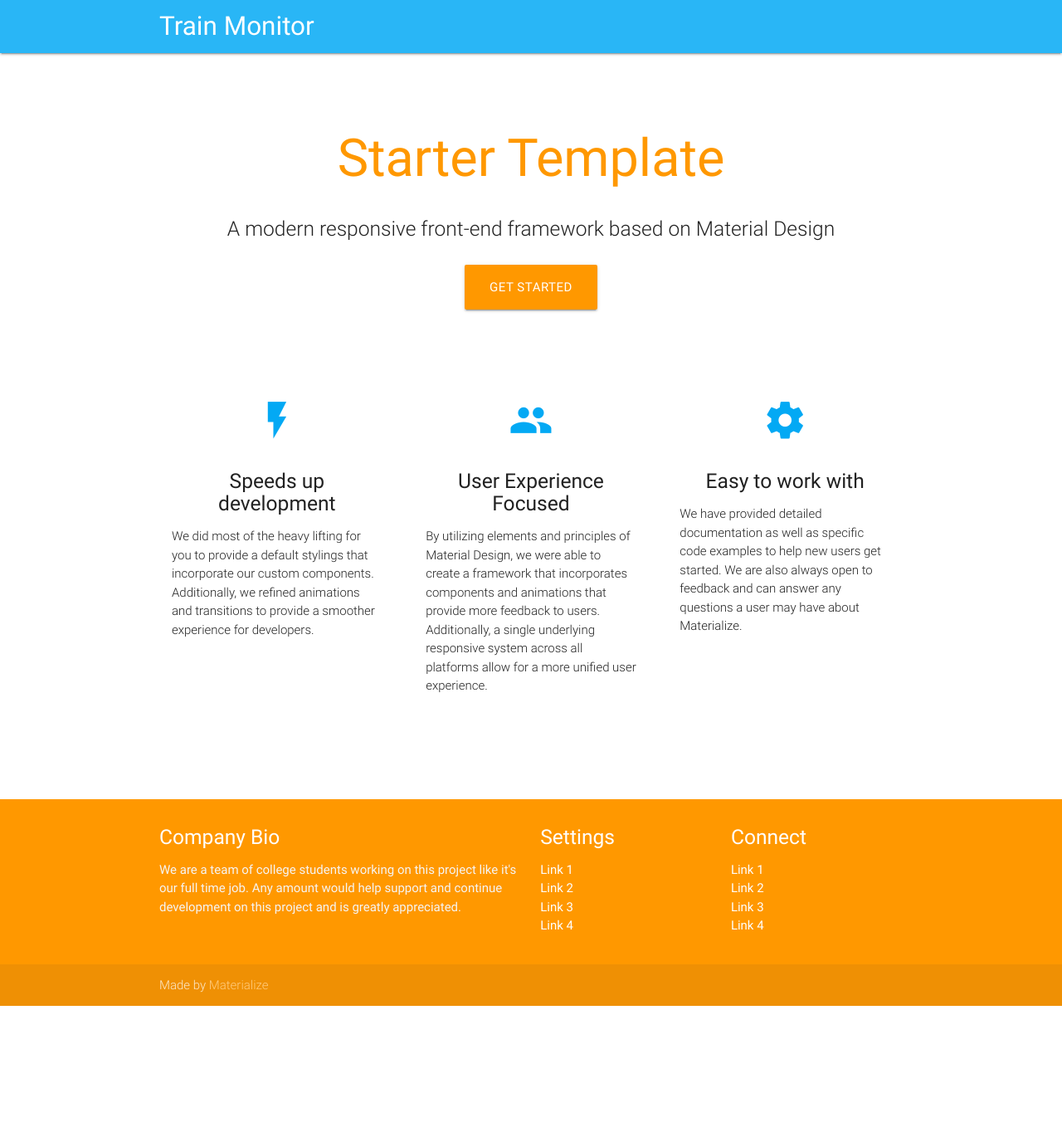
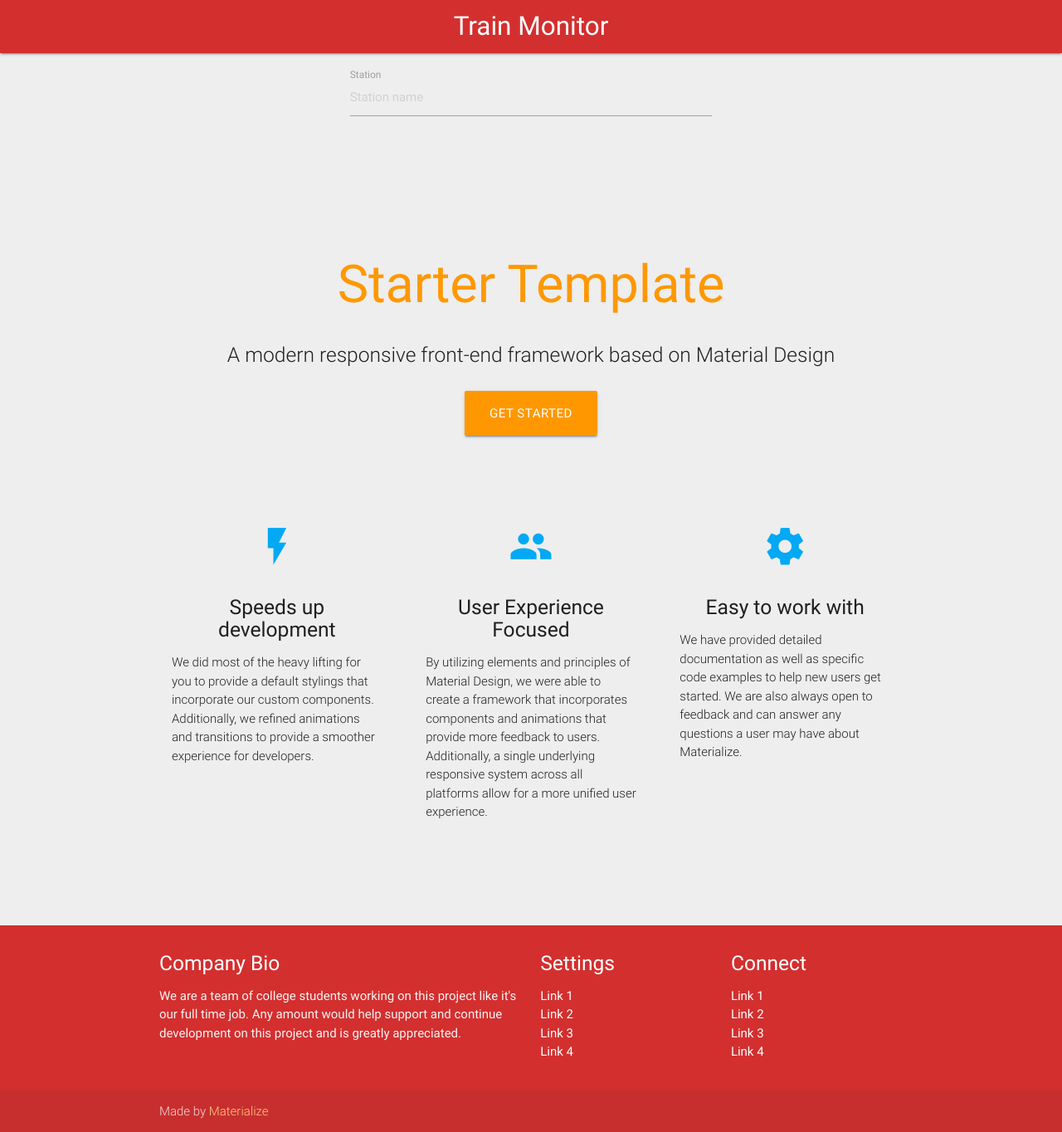
Before and after one commit to kostola/InfoTrain, a Flask app: page / in a window 1280 px wide. Shown: the whole page at 83% size. Before the commit the page ends 1212 px from the top, so only its background shows below. Run offline with Flask 2, Linux system fonts and the light colour scheme; some libraries are stand-ins or nearby versions.

Commit message:
First version of 'stations' api

```diff
--- a/main.py
+++ b/main.py
@@ -1,6 +1,21 @@
-from flask import Flask, render_template
+from flask import Flask, jsonify, render_template
+import collections
+import json
+import requests
 
 app = Flask(__name__)
+
+# ----- APIs --------------------------------------------------------------------------------------
+
+@app.route("/api/v1/stations/<txt>")
+def stations_lookup(txt=None):
+    r = requests.get("http://www.viaggiatreno.it/viaggiatrenonew/resteasy/viaggiatreno/autocompletaStazione/%s" % (txt))
+    unordered_dict = { line.split("|")[0] : line.split("|")[1] for line in r.text.splitlines() if len(line) > 0 }
+    output_dict = collections.OrderedDict(sorted(unordered_dict.items())) if len(unordered_dict) > 0 else {}
+    #return json.dumps(output_dict, separators=(',',':'))
+    return jsonify(output_dict)
+
+# ----- Main routes -------------------------------------------------------------------------------
 
 @app.route("/")
 def index():
@@ -10,5 +25,7 @@ def index():
 def starter():
     return render_template('starter.html')
 
+# ----- Main function -----------------------------------------------------------------------------
+
 if __name__ == "__main__":
     app.run()
--- a/static/js/init.js
+++ b/static/js/init.js
@@ -1,7 +1,50 @@
-(function($){
-  $(function(){
+var changeTimer = false;
 
+/*
+(function($) {
+    $(function() {
+
+
+        $("#station").on("change",function() {
+            if(changeTimer !== false) clearTimeout(changeTimer);
+            changeTimer = setTimeout( function() {
+                console.log("timerz")
+                changeTimer = false;
+            }, 300);
+        });
+    }); // end of document ready
+})(jQuery); // end of jQuery name space
+*/
+
+function setStations(stations) {
+    console.log("setStations");
+    console.log(stations);
+    number_of_stations = Object.keys(stations).length
+    console.log(number_of_stations)
+    if (number_of_stations > 0) {
+        $("#stationmsg").html(number_of_stations + " STATIONS FOUND");
+    } else {
+        $("#stationmsg").html("NO STATIONS");
+    }
+}
+
+$(document).ready( function() {
     $('.button-collapse').sideNav();
 
-  }); // end of document ready
-})(jQuery); // end of jQuery name space
+    $("#station").on('input', function() {
+        if(changeTimer !== false) clearTimeout(changeTimer);
+        changeTimer = setTimeout( function() {
+            console.log("search stations")
+            if ( $("#station").val().length > 0 ) {
+                $.get( "/api/v1/stations/" + $("#station").val(), function(data) {
+                    //console.log("get finished")
+                    //console.log(data)
+                    //$( "body" ).append(data)
+                    setStations(data);
+                }, "json" );
+            } else {
+                $("#stationmsg").html("");
+            }
+        }, 300);
+    });
+});
--- a/templates/index.html
+++ b/templates/index.html
@@ -10,19 +10,29 @@
   <link href="static/css/materialize.css" type="text/css" rel="stylesheet" media="screen,projection"/>
   <link href="static/css/style.css" type="text/css" rel="stylesheet" media="screen,projection"/>
 </head>
-<body>
-  <nav class="light-blue lighten-1" role="navigation">
-    <div class="nav-wrapper container"><a id="logo-container" href="#" class="brand-logo">Train Monitor</a>
-      <!--<ul class="right hide-on-med-and-down">
-        <li><a href="#">Navbar Link</a></li>
-      </ul>
+<body class="grey lighten-3">
+  <nav class="red darken-2" role="navigation">
+    <div class="nav-wrapper container"><a id="logo-container" href="#" class="brand-logo center ">Train Monitor</a>
 
-      <ul id="nav-mobile" class="side-nav">
-        <li><a href="#">Navbar Link</a></li>
-      </ul>
-      <a href="#" data-activates="nav-mobile" class="button-collapse"><i class="material-icons">menu</i></a>-->
     </div>
   </nav>
+
+  <div class="section">
+    <div class="container">
+      <div class="row">
+        <div class="input-field col s12 m6 offset-m3">
+          <input placeholder="Station name" id="station" type="text">
+          <label for="station">Station</label>
+        </div>
+      </div>
+      <div class="row">
+        <div class="col s12 m6 offset-m3" id="stationmsg">
+        </div>
+      </div>
+    </div>
+  </div>
+
+
   <div class="section no-pad-bot" id="index-banner">
     <div class="container">
       <br><br>
@@ -80,7 +90,7 @@
     </div>
   </div>
 
-  <footer class="page-footer orange">
+  <footer class="page-footer red darken-2">
     <div class="container">
       <div class="row">
         <div class="col l6 s12">
```
